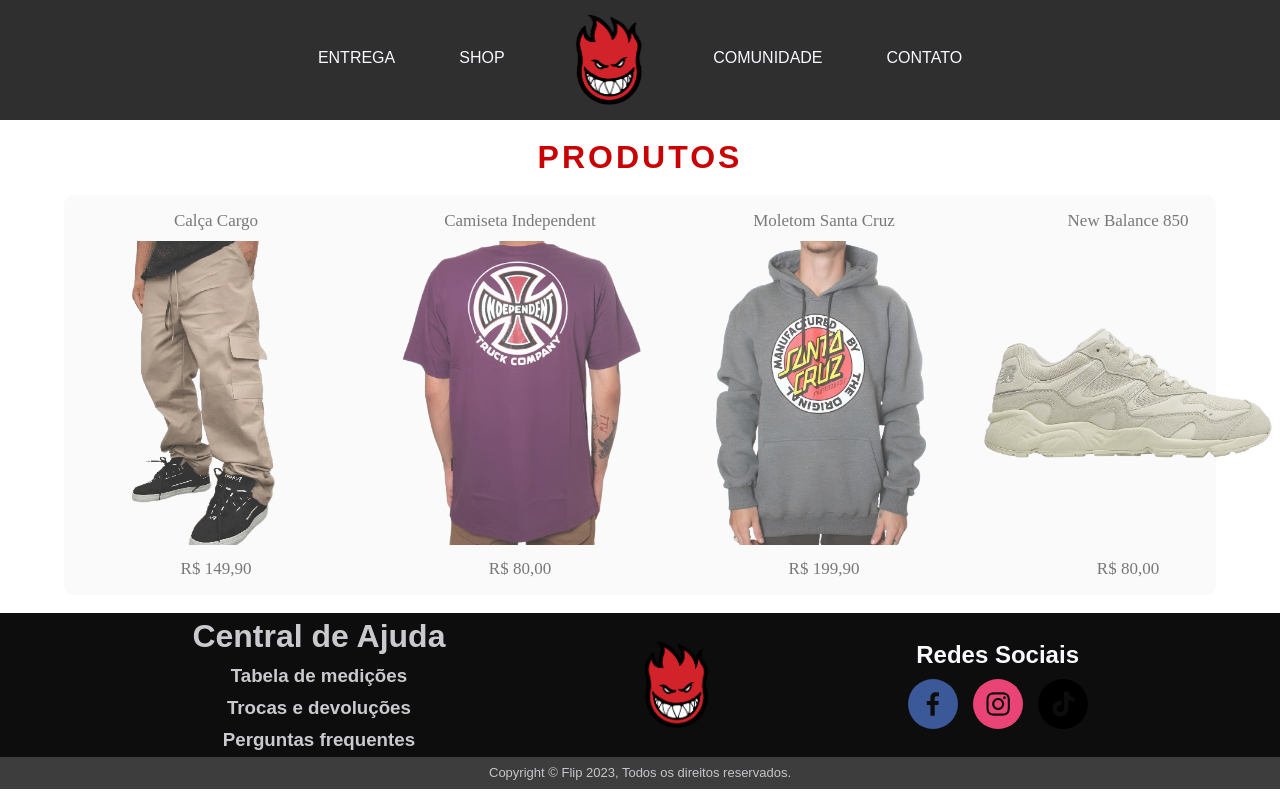
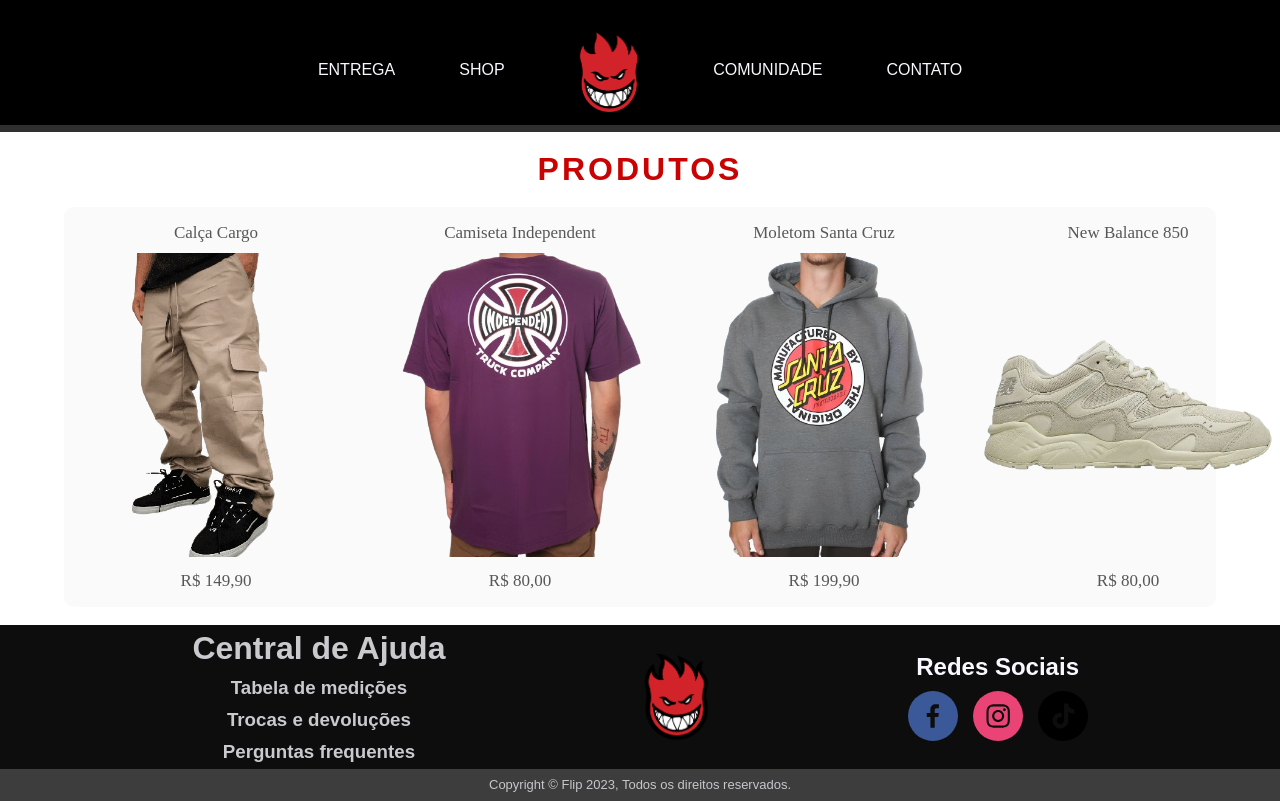
Before and after one commit to Thiago917/SkateShop, a React (Vite) app in the folder Skate_Shop/: page /store in a window 1280 px wide. Built offline with nearby package versions, Linux system fonts and the light colour scheme; a web font is replaced by a local one.

Commit message:
Melhorias no design

```diff
--- a/Skate_Shop/src/components/StoreNavbar.css
+++ b/Skate_Shop/src/components/StoreNavbar.css
@@ -1,4 +1,5 @@
 .first-section{
+    z-index: 1;
     display: flex;
     justify-content: center;
     align-items: center;
--- a/Skate_Shop/src/components/StoreNavbar.jsx
+++ b/Skate_Shop/src/components/StoreNavbar.jsx
@@ -6,12 +6,15 @@
 import './StoreNavbar.css'
 
 const StoreNavbar = () =>{
+const linkHome = () => {
+    window.location = './introStore'
+}
     return(
-        <header className='first-section'>
+        <header className='first-section first-section-change'>
             <nav className="navbar">
                 <Link to='/entrega' className='links-shop'>ENTREGA</Link>
                 <Link to='/store' className='links-shop'>SHOP</Link>
-                    <img src={logo} className='logo' />
+                <img src={logo} className='logo' onClick={linkHome} />
                 <Link to='/comunidade' className='links-shop'>COMUNIDADE</Link>
                 <Link to='/contato' className='links-shop'>CONTATO</Link>
             </nav>
--- a/Skate_Shop/src/pages/Store.css
+++ b/Skate_Shop/src/pages/Store.css
@@ -1,6 +1,17 @@
 *{
     margin: 0;
     padding: 0;
+}
+
+.bg-shop {
+    padding-top: 5px;
+    display: flex;
+    justify-content: center;
+    align-items: center;
+    margin-bottom: -113px;
+    background-color: black;
+    min-height: 15vh;
+    width: 100vw;
 }
 
 .store-container{
@@ -36,12 +47,11 @@
     align-items: center;
     border-radius: 10px;
     gap: 10px;
-    opacity: .8;
-    transition-duration: .3s;
+    transition-duration: .2s;
 }
 
 .products-content:hover{
-    scale: 1.01;
+    scale: 1.05;
     box-shadow: 2px 2px 15px rgba(128, 128, 128, 0.322);
     opacity: 1;
 }
@@ -51,6 +61,7 @@
     font-size: 20px;
     color: #000000a6;
 }
+
 .product{
     height: 38vh;
     cursor: pointer;
--- a/Skate_Shop/src/pages/Store.jsx
+++ b/Skate_Shop/src/pages/Store.jsx
@@ -14,6 +14,7 @@
   }
   return (
     <div className='store-container'>
+    <div className='bg-shop'></div>
     <StoreNavbar />
       <h1 className='store-title'>PRODUTOS</h1>
       <div className="carrossel">
```
